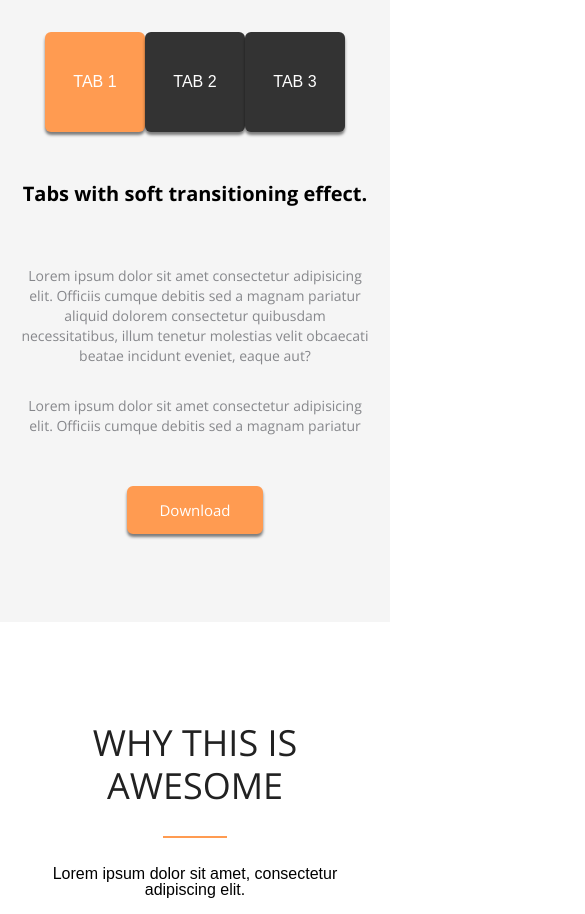
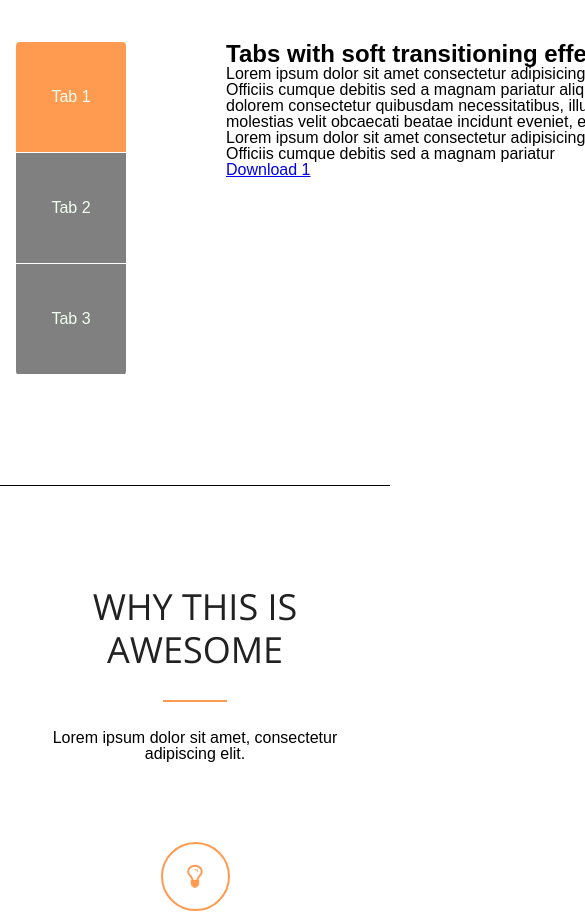
Before and after one commit to BabichevDima/tms, a website built with webpack: page dist/index.html in a window 390 px wide. Shown: the part 1500-2414 px from the top of the page, 585 px wide, since content can reach past the window. Built offline with nearby package versions, Linux system fonts and the light colour scheme.

Commit message:
29.09.2020

```diff
--- a/src/index.js
+++ b/src/index.js
@@ -11,3 +11,14 @@ button.addEventListener("click", () => {
 	button.classList.add("active")
 	menu.classList.add("active")
 })
+
+
+const tabs = () => {
+	const tabs = document.getElementById("tabs").children
+	console.log("tab .> tabs", tabs)
+	const list = document.getElementById("list")
+
+
+   }
+
+   tabs()
--- a/src/scss/awesome.scss
+++ b/src/scss/awesome.scss
@@ -1,37 +1,7 @@
 .awesome {
   padding: 100px 0;
 }
-.section-name {
-  text-align: center;
-}
-.section-name__title {
-  font-size: 36px;
-  font-family: "Open Sans";
-  color: rgb(33, 33, 33);
-  font-weight: normal;
-  line-height: 1.194;
-  text-transform: uppercase;
-  margin-bottom: 28px;
-}
-.section-name__title:after {
-  content: "";
-  display: block;
-  width: 62px;
-  border: 1px solid;
-  margin: 28px auto 0;
-}
-.orange-line:after {
-  border-color: $orange;
-}
-.white-line:after {
-  border-color: #fff;
-}
-.section-name__text {
-  font-size: 14px;
-  font-family: "Open Sans";
-  color: rgb(134, 134, 134);
-  line-height: 1.429;
-}
+
 .awesome__section-name {
   margin-bottom: 80px;
 }
--- a/src/scss/common.scss
+++ b/src/scss/common.scss
@@ -4,3 +4,34 @@
 .bg-orange {
   background-color: $orange;
 }
+.section-name {
+  text-align: center;
+}
+.section-name__title {
+  font-size: 36px;
+  font-family: "Open Sans";
+  color: rgb(33, 33, 33);
+  font-weight: normal;
+  line-height: 1.194;
+  text-transform: uppercase;
+  margin-bottom: 28px;
+}
+.section-name__title:after {
+  content: "";
+  display: block;
+  width: 62px;
+  border: 1px solid;
+  margin: 28px auto 0;
+}
+.orange-line:after {
+  border-color: $orange;
+}
+.white-line:after {
+  border-color: #fff;
+}
+.section-name__text {
+  font-size: 14px;
+  font-family: "Open Sans";
+  color: rgb(134, 134, 134);
+  line-height: 1.429;
+}
--- a/src/scss/features.scss
+++ b/src/scss/features.scss
@@ -1,114 +1,157 @@
-.header__toggle-menu-button {
-  display: none;
+// .header__toggle-menu-button {
+//   display: none;
+// }
+// .features {
+//   padding: 145px 0 115px 0;
+//   background-color: #f5f5f5;
+// }
+// .features__list {
+//   position: relative;
+// }
+// .features__button {
+//   display: none;
+// }
+// .features__button:checked ~ .features__button-fake {
+//   background-color: $orange;
+// }
+// .features__button-fake {
+//   display: flex;
+//   justify-content: center;
+//   align-items: center;
+//   width: 100px;
+//   height: 100px;
+//   background-color: #333333;
+//   color: #fff;
+//   margin-bottom: 1px;
+//   box-shadow: 0px 3px 3px 0px rgba(0, 0, 0, 0.5);
+//   border-radius: 6px;
+//   text-transform: uppercase;
+// }
+// .features__tab {
+//   display: none;
+//   position: absolute;
+//   top: 0;
+//   left: 210px;
+//   width: 480px;
+//   height: 320px;
+// }
+// .sity {
+//   position: absolute;
+//   top: 20px;
+//   left: 755px;
+//   width: 322px;
+// }
+// .features__button:checked ~ .features__tab {
+//   display: block;
+// }
+// .features__title {
+//   margin-bottom: 60px;
+//   font-size: 20px;
+//   font-family: "Open Sans";
+//   font-weight: bold;
+//   line-height: 1.2;
+// }
+// .features__text {
+//   font-size: 14px;
+//   font-family: "Open Sans";
+//   color: rgb(134, 135, 139);
+//   line-height: 1.429;
+//   margin-bottom: 30px;
+// }
+// .features__downtoad {
+//   display: inline-block;
+//   border: 2px solid $orange;
+//   background-color: $orange;
+//   color: #fff;
+//   font-size: 15px;
+//   font-family: "Open Sans";
+//   line-height: 1.2;
+//   padding: 13px 30px;
+//   text-decoration: none;
+//   transition: color 0.4s, background-color 0.4s;
+//   box-shadow: 0px 3px 3px 0px rgba(0, 0, 0, 0.5);
+//   border-radius: 6px;
+// }
+// .features__downtoad:hover {
+//   opacity: 0.8;
+// }
+
+// @media (max-width: 1140px) {
+//   .sity {
+//     display: none;
+//   }
+//   .features__tab {
+//     width: unset;
+//     left: 150px;
+//   }
+// }
+
+// @media (max-width: 960px) {
+//   .features__tab {
+//     left: 140px;
+//   }
+//   .features__list {
+//     display: flex;
+//     align-items: center;
+//     justify-content: center;
+//     position: relative;
+//   }
+
+//   .features__tab {
+//     display: none;
+//     position: absolute;
+//     top: 150px;
+//     left: 0;
+//     text-align: center;
+//   }
+//   .features__block {
+//     margin-bottom: 50px;
+//   }
+//   .features {
+//     padding: 100px 0;
+//     height: 490px;
+//   }
+// }
+
+.features {
+  padding: 110px 0 110px;
+  border-bottom: 1px solid ;
+
+  &__container {
+    display: flex;
   }
-.features {
-  padding: 145px 0 115px 0;
-  background-color: #f5f5f5;
+
+  &__tabs {
+    border-radius: 4px;
+    overflow: hidden;
+    flex-shrink: 0;
+    margin-right: 100px;
   }
-.features__list {
-  position: relative;
-}
-.features__button {
-  display: none;
-}
-.features__button:checked ~ .features__button-fake {
-  background-color: $orange;
-}
-.features__button-fake {
+
+  &__button {
     display: flex;
     justify-content: center;
     align-items: center;
-  width: 100px;
-  height: 100px;
-  background-color: #333333;
-  color: #fff;
     margin-bottom: 1px;
-  box-shadow: 0px 3px 3px 0px rgba(0, 0, 0, 0.5);
-  border-radius: 6px;
-  text-transform: uppercase;
-}
-.features__tab {
-  display: none;
-  position: absolute;
-  top: 0;
-  left: 210px;
-  width: 480px;
-  height: 320px;
-}
-.sity {
-  position: absolute;
-  top: 20px;
-  left: 755px;
-  width: 322px;
-}
-.features__button:checked ~ .features__tab {
-  display: block;
-}
-.features__title {
-  margin-bottom: 60px;
-  font-size: 20px;
-  font-family: "Open Sans";
-  font-weight: bold;
-  line-height: 1.2;
-}
-.features__text {
-  font-size: 14px;
-  font-family: "Open Sans";
-  color: rgb(134, 135, 139);
-  line-height: 1.429;
-  margin-bottom: 30px;
-}
-.features__downtoad {
-  display: inline-block;
-  border: 2px solid $orange;
+    width: 110px;
+    height: 110px;
+    background-color: gray;
+    color: honeydew;
+
+    &_activ {
       background-color: $orange;
-  color: #fff;
-  font-size: 15px;
-  font-family: "Open Sans";
-  line-height: 1.2;
-  padding: 13px 30px;
-  text-decoration: none;
-  transition: color 0.4s, background-color 0.4s;
-  box-shadow: 0px 3px 3px 0px rgba(0, 0, 0, 0.5);
-  border-radius: 6px;
-}
-.features__downtoad:hover {
-  opacity: 0.8;
-}
-
-@media (max-width: 1140px) {
-  .sity {
-    display: none;
-  }
-  .features__tab {
-    width: unset;
-    left: 150px;
     }
   }
 
-@media (max-width: 960px) {
-  .features__tab {
-    left: 140px;
+
+
+  &__item{
+    display: none;
+    width: 440px;
+
+    &_visible{
+      display: block;
     }
-  .features__list {
-    display: flex;
-    align-items: center;
-    justify-content: center;
-    position: relative;
   }
 
-  .features__tab {
-    display: none;
-    position: absolute;
-    top: 150px;
-    left: 0;
-    text-align: center;
 }
-  .features__block {
-    margin-bottom: 50px;
-  }
-  .features {
-    padding: 100px 0;
-    height: 490px;
-  }
-}
```
Also changed, not shown: src/scss/var.scss (+15 -0 lines), dist/bundle.js, dist/index.html, dist/style.css, 2 other files. Lines whose indentation alone changed are shown as unchanged.
